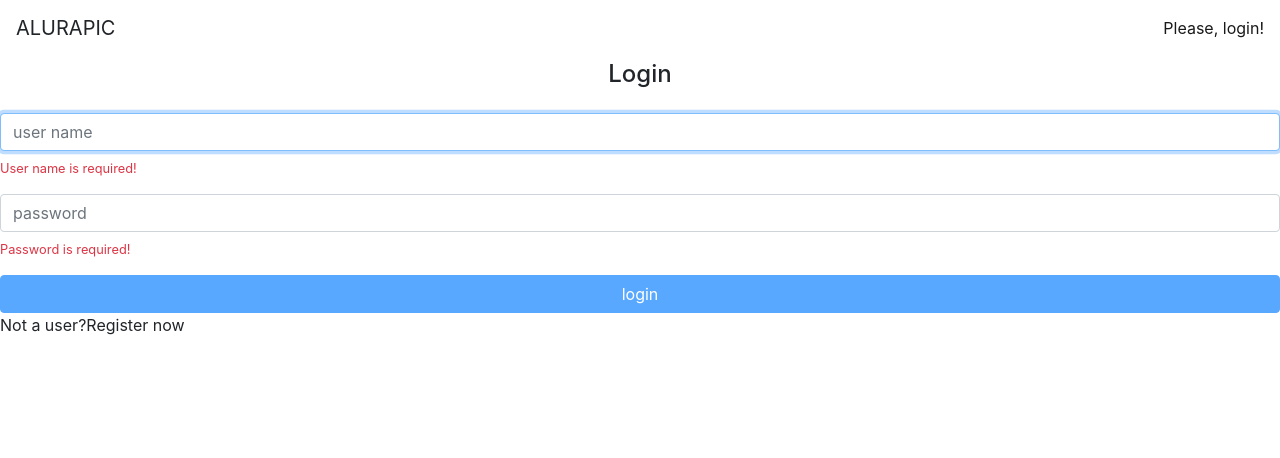
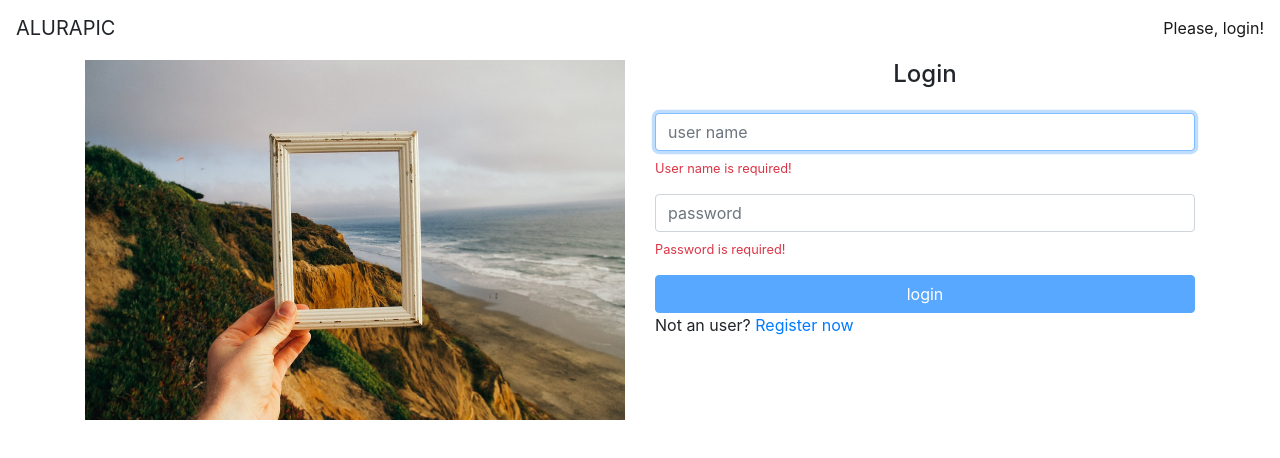
Before and after one commit to DougNunes91/fundamentos-angular-part-3, an Angular app: page / in a window 1280 px wide. Shown: the top 458 px of the page. Built offline with nearby package versions, Linux system fonts and the light colour scheme.

Commit message:
Implementacao de rotas filhas

```diff
--- a/src/app/app-routing.module.ts
+++ b/src/app/app-routing.module.ts
@@ -7,10 +7,24 @@ import { RouterModule, Routes } from '@angular/router';
 import { PhotoFormComponent } from './photos/photo-form/photo-form.component';
 import { AuthGuard } from './core/auth/auth.guard';
 import { SignUpComponent } from './home/signup/signup.component';
+import { HomeComponent } from './home/home.component';
 
 const routes: Routes = [
-{path: '', component: SignInComponent, canActivate: [AuthGuard]},
-{path: 'signup', component: SignUpComponent},
+  {
+    path: '',
+    component: HomeComponent,
+    canActivate: [AuthGuard],
+    children: [
+        {
+            path: '',
+            component: SignInComponent,
+        },
+        {
+            path: 'signup',
+            component: SignUpComponent,
+        },
+    ]
+},
 {path: 'user/:userName', component: PhotoListComponent, resolve: {photos: PhotoListResolver}},
 {path: 'p/add', component: PhotoFormComponent},
 {path: '**', component: NotFoundComponent}
--- /dev/null
+++ b/src/app/home/home.component.html
@@ -0,0 +1,14 @@
+<div class="container">
+  <div class="row">
+    <div class="col-md-6 mb-2">
+      <img
+        class="img-fluid d-none d-sm-block"
+        src="/assets/img/home.jpg"
+        alt="Welcome"
+      />
+    </div>
+    <div class="col-md-6">
+      <router-outlet></router-outlet>
+    </div>
+  </div>
+</div>
--- /dev/null
+++ b/src/app/home/home.component.ts
@@ -0,0 +1,6 @@
+import { Component } from '@angular/core';
+
+@Component({
+    templateUrl: './home.component.html'
+})
+export class HomeComponent { }
--- a/src/app/home/home.module.ts
+++ b/src/app/home/home.module.ts
@@ -1,3 +1,4 @@
+import { HomeComponent } from './home.component';
 import { RouterModule } from '@angular/router';
 import { CommonModule } from '@angular/common';
 import { NgModule } from '@angular/core';
@@ -7,7 +8,7 @@ import { SignInComponent } from './signin/signin.component';
 import { SignUpComponent } from './signup/signup.component';
 
 @NgModule({
-    declarations: [ SignInComponent, SignUpComponent ],
+    declarations: [ SignInComponent, SignUpComponent, HomeComponent ],
     imports: [ CommonModule, ReactiveFormsModule, VMessageModule, RouterModule, FormsModule ]
 })
 export class HomeModule { }
--- a/src/app/home/signin/signin.component.html
+++ b/src/app/home/signin/signin.component.html
@@ -16,4 +16,4 @@
 
 </form>
 
-<p>Not a user?<a>Register now</a></p>
+<p>Not an user? <a [routerLink]="['signup']">Register now</a></p>
--- a/src/app/home/signin/signin.component.ts
+++ b/src/app/home/signin/signin.component.ts
@@ -20,6 +20,10 @@ export class SignInComponent implements OnInit {
       userName: ['', Validators.required],
       password: ['', Validators.required]
     });
+
+    if (this.platformId.isPlatformBrowser()) this.userNameInput.nativeElement.focus();
+
+
   }
 
   login() {
--- a/src/app/home/signup/signup.component.html
+++ b/src/app/home/signup/signup.component.html
@@ -1,6 +1,7 @@
 <form [formGroup]="signupForm" class="form mt-4" (submit)="signup()">
   <div class="form-group">
     <input
+      #emailInput
       formControlName="email"
       class="form-control"
       placeholder="email"
--- a/src/app/home/signup/signup.component.ts
+++ b/src/app/home/signup/signup.component.ts
@@ -1,10 +1,11 @@
 import { Router } from '@angular/router';
 import { SignUpService } from './signup.service';
 import { UserNotTakenValidatorService } from './user-not-taken.validator.service';
-import { Component, OnInit } from '@angular/core';
+import { Component, ElementRef, OnInit, ViewChild } from '@angular/core';
 import { FormBuilder, FormGroup, Validators } from '@angular/forms';
 import { lowerCaseValidator } from 'src/app/shared/validators/lower-case.validator';
 import { NewUser } from './new-user';
+import { PlatformDetectorService } from 'src/app/core/platform-detector/platform-detector.service';
 
 @Component({
     templateUrl: './signup.component.html'
@@ -12,12 +13,14 @@ import { NewUser } from './new-user';
 export class SignUpComponent implements OnInit {
 
   signupForm: FormGroup;
+  @ViewChild('emailInput') emailInput: ElementRef<HTMLInputElement>;
 
   constructor(
     private formBuilder: FormBuilder,
     private userNotTakenValidatorService: UserNotTakenValidatorService,
     private signUpService: SignUpService,
-    private router: Router) {}
+    private router: Router,
+    private platformDetectorService: PlatformDetectorService) {}
 
   ngOnInit(): void {
       this.signupForm = this.formBuilder.group({
@@ -51,6 +54,8 @@ export class SignUpComponent implements OnInit {
               ]
           ]
       });
+
+      if (this.platformDetectorService.isPlatformBrowser()) this.emailInput.nativeElement.focus();
   }
 
   //metodo chamado quando clicamos no botao para submiter o nosso formulario
```
Also changed, not shown: src/assets/img/home.jpg (added).
